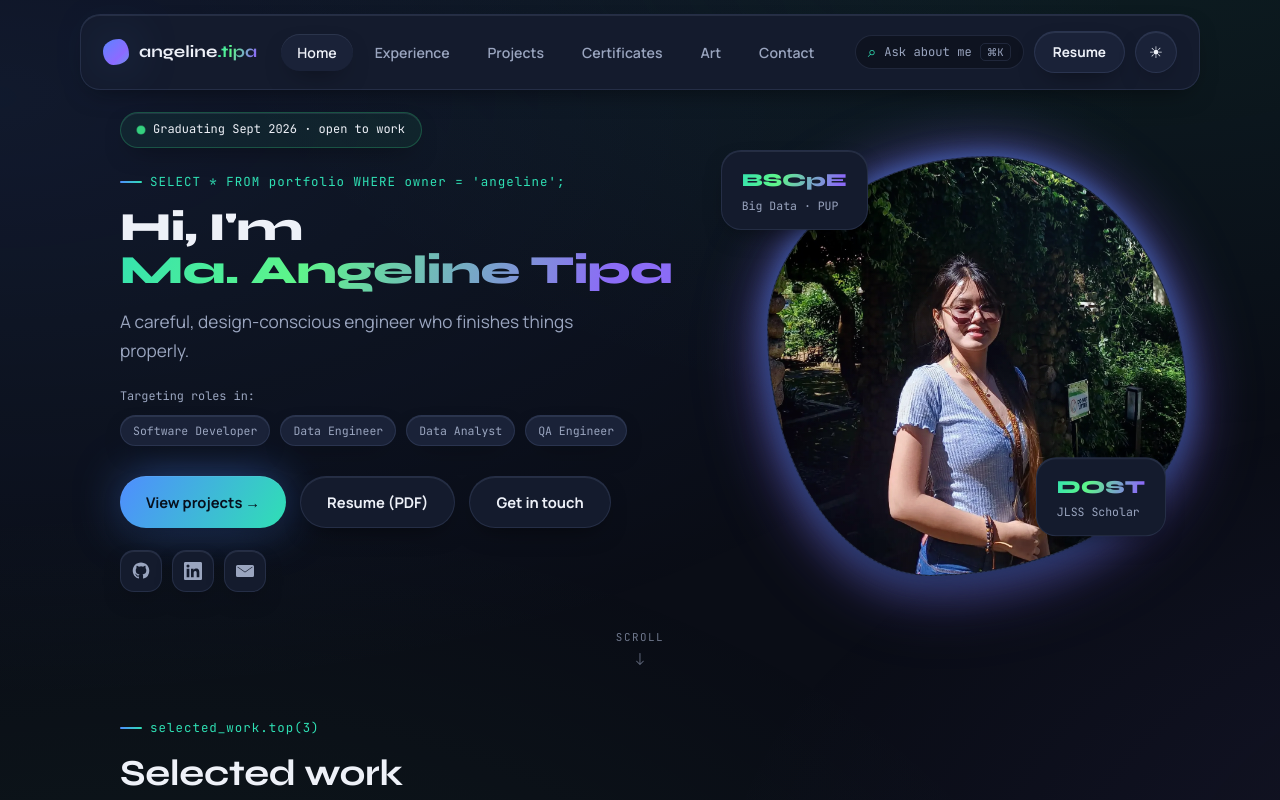
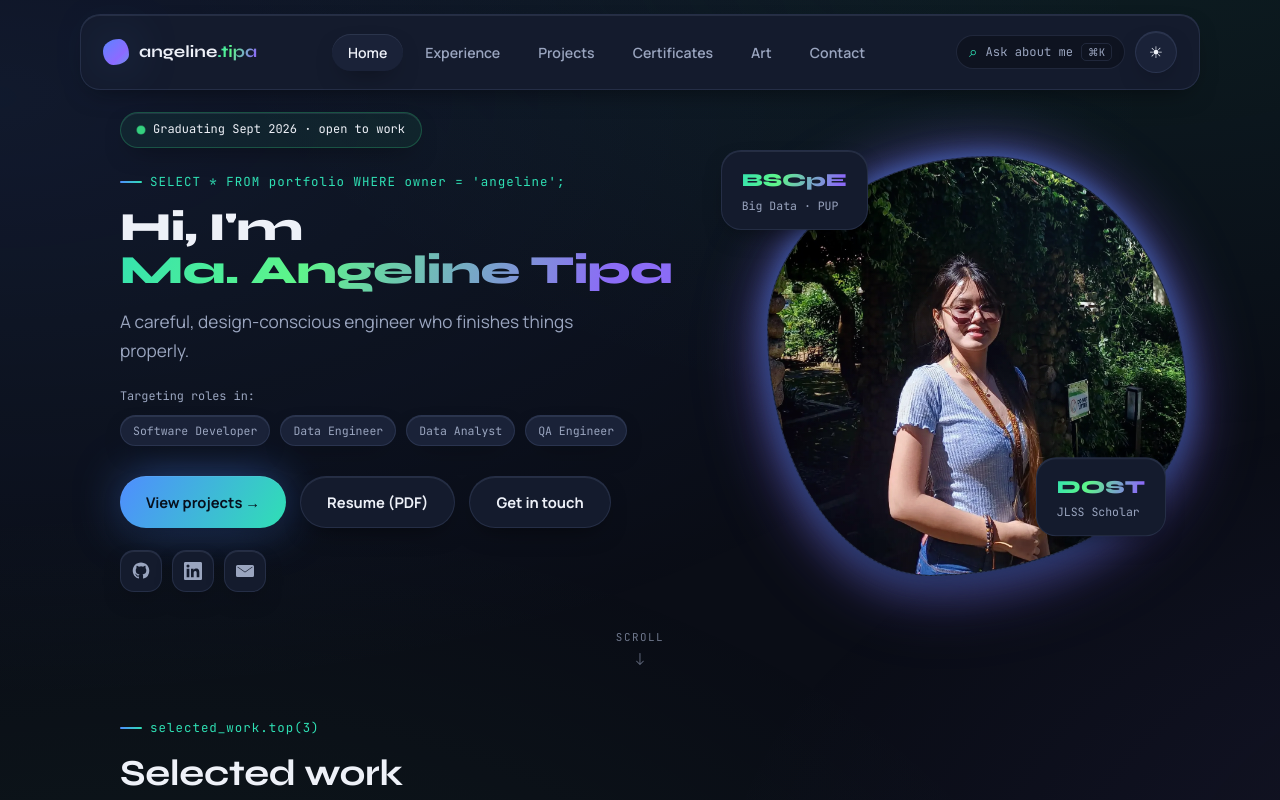
Before and after one commit to angelinetipa/opal-portfolio, a React (Vite) app: page / in a window 1280 px wide. Shown: the top 800 px of the page. Built offline with nearby package versions, Linux system fonts and the light colour scheme; no server answers; the database is empty.

Commit message:
refactor: drop resume button from navbar
resume is reachable from hero, contact page, and the ask console

```diff
--- a/src/components/Navbar.css
+++ b/src/components/Navbar.css
@@ -30,17 +30,6 @@
 }
 .nav-actions { display: flex; align-items: center; gap: 10px; }
 
-/* résumé button */
-.resume-btn {
-  padding: 9px 18px; border-radius: 999px;
-  font-size: 0.85rem; font-weight: 700;
-  color: var(--text); background: var(--surface-2);
-  border: 1px solid var(--line);
-  box-shadow: var(--clay-shadow-soft);
-  transition: box-shadow 0.3s ease, transform 0.2s ease, color 0.25s;
-}
-.resume-btn:hover { color: var(--opal-teal); box-shadow: var(--clay-shadow-soft), var(--glow-teal); transform: translateY(-1px); }
-
 .theme-btn {
   width: 42px; height: 42px; border-radius: 50%;
   border: 1px solid var(--line);
@@ -71,7 +60,3 @@
   .nav-links a { display: block; }
   .burger { display: flex; }
 }
-
-@media (max-width: 420px) {
-  .resume-btn { display: none; } /* résumé still in hero on mobile */
-}
--- a/src/components/Navbar.jsx
+++ b/src/components/Navbar.jsx
@@ -1,6 +1,5 @@
 import { useState } from 'react'
 import { NavLink } from 'react-router-dom'
-import { profile } from '../constants/data.js'
 import { openConsole } from './CommandConsole.jsx'
 import './Navbar.css'
 
@@ -39,6 +38,8 @@ export default function Navbar({ theme, onToggleTheme }) {
         </ul>
 
         <div className="nav-actions">
+          {/* Resume lives in the hero, the contact page, and the console,
+              so the nav keeps a single quiet utility instead of two pills. */}
           <button
             className="cc-navbtn"
             onClick={() => { setOpen(false); openConsole() }}
@@ -50,17 +51,6 @@ export default function Navbar({ theme, onToggleTheme }) {
             <kbd className="cc-kbd">⌘K</kbd>
           </button>
 
-          {profile.resume && (
-            <a
-              className="resume-btn"
-              href={profile.resume}
-              target="_blank"
-              rel="noreferrer"
-              title="Open resume (PDF)"
-            >
-              Resume
-            </a>
-          )}
           <button
             className="theme-btn"
             onClick={onToggleTheme}
@@ -69,6 +59,7 @@ export default function Navbar({ theme, onToggleTheme }) {
           >
             {theme === 'dark' ? '☀' : '☾'}
           </button>
+
           <button className="burger" onClick={() => setOpen(o => !o)} aria-label="Menu">
             <span /><span /><span />
           </button>
```
